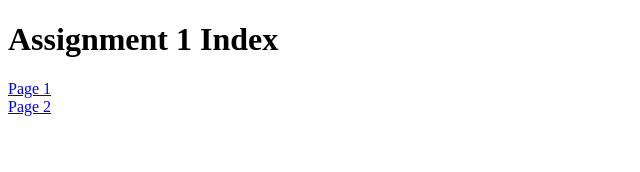
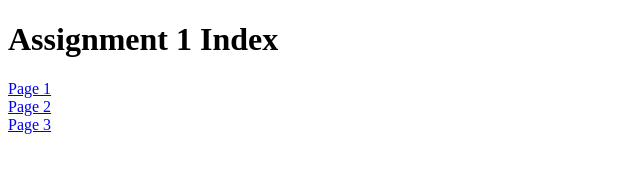
Before and after one commit to Cron312/Cron312Assignment.github.io, a plain HTML site: page index.html in a window 1280 px wide. Shown: the full height of the page, 0-640 px from the left. Drawn offline with Linux system fonts and the light colour scheme.

Commit message:
Update index.html

```diff
--- a/index.html
+++ b/index.html
@@ -8,6 +8,7 @@
 		<nav>
 			<div><a href="./Page1.html">Page 1</div>
 			<div><a href="./Page2.html">Page 2</div>
+			<div><a href="./Page3.html">Page 3</div>
 		</nav>
 	</body>
 </html>
```
